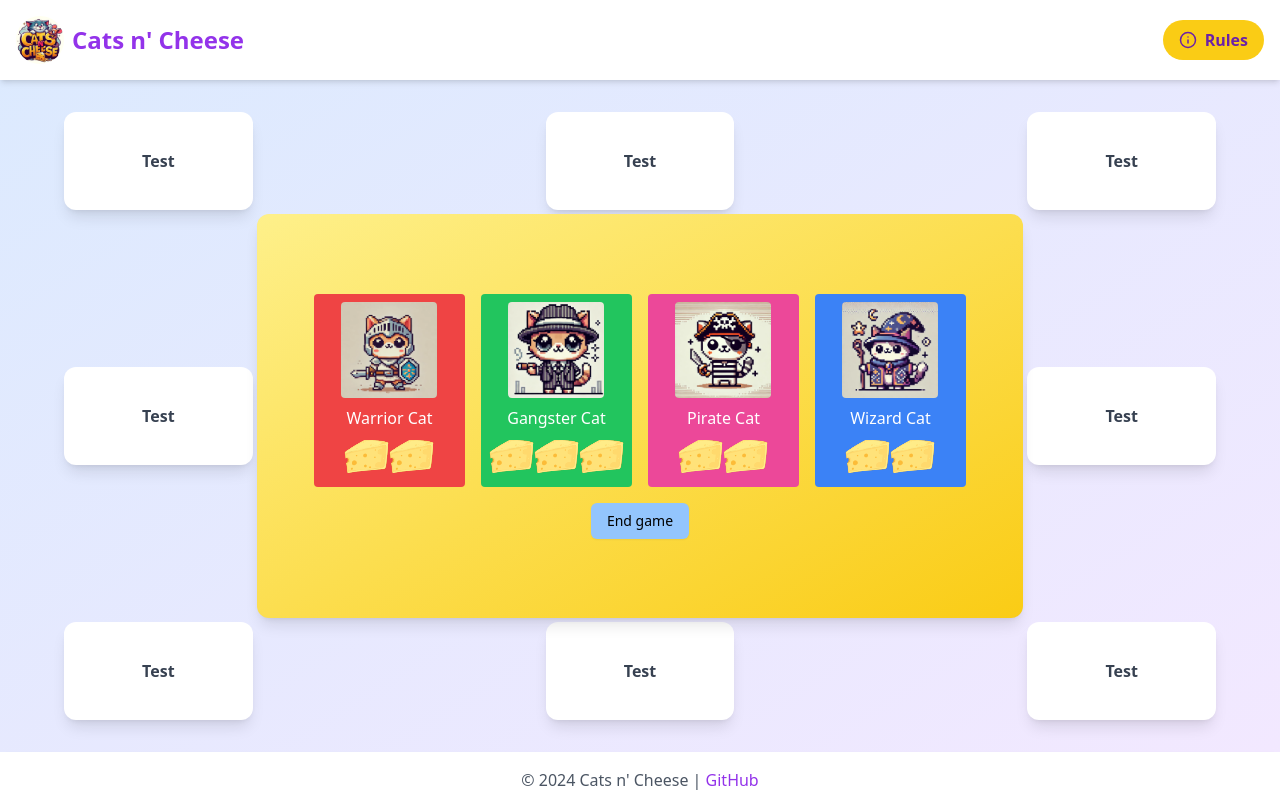
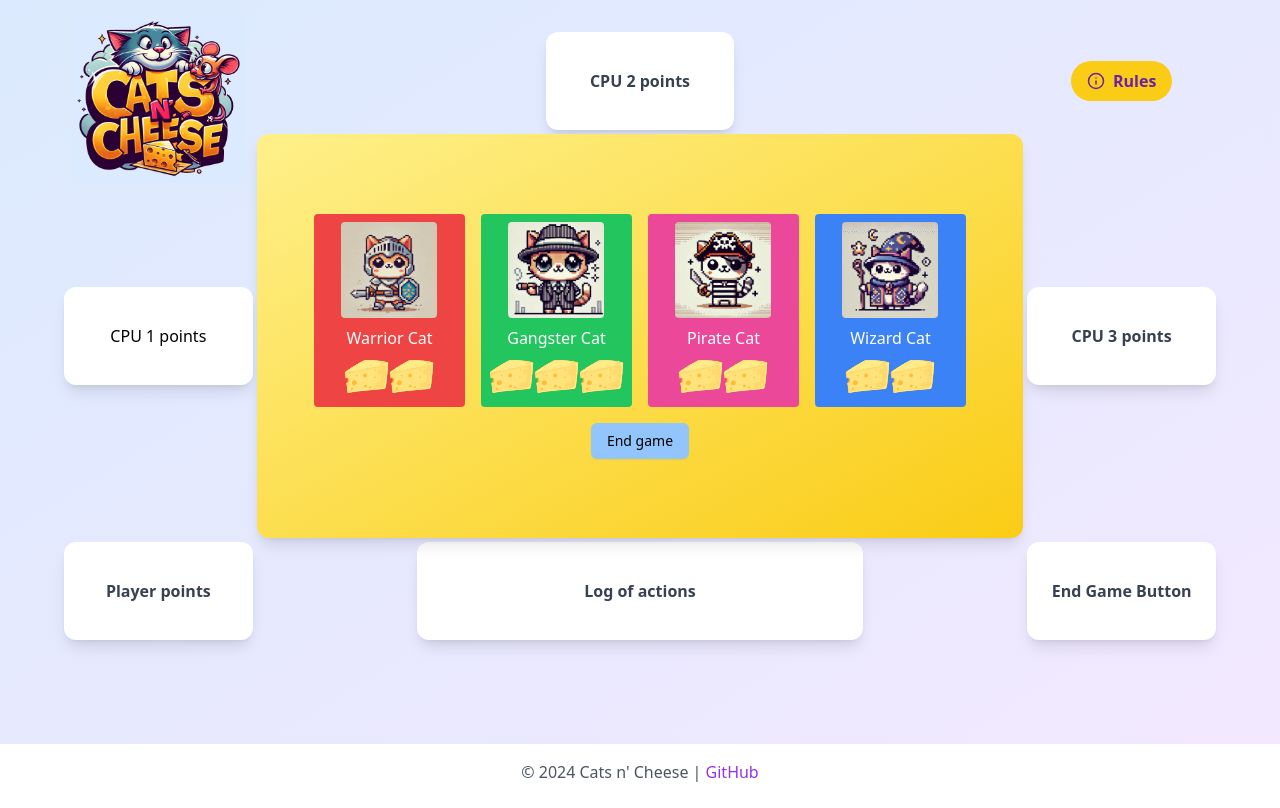
Before and after one commit to sylfort/cats-n-cheese, a Next.js app: page /interface in a window 1280 px wide. Built offline with nearby package versions, Linux system fonts and the light colour scheme.

Commit message:
updated UI without header

```diff
--- a/src/pages/interface.jsx
+++ b/src/pages/interface.jsx
@@ -1,39 +1,43 @@
 import React from "react";
 import { useState } from "react";
-import { Info, Mouse, Lamp } from "lucide-react";
+import { Info } from "lucide-react";
 import CatComponent from "@/components/component/catComponent";
 import GameRulesModal from "@/components/component/rules";
 
 const CatsNCheeseUI = () => {
-  const gridItems = [
-    { id: 0, col: "1 / span 6", row: "1 / span 6" },
-    { id: 1, col: "16 / span 6", row: "1 / span 6" },
-    { id: 2, col: "31 / span 6", row: "1 / span 6" },
-    { id: 3, col: "1 / span 6", row: "16 / span 6" },
-    { id: 4, col: "31 / span 6", row: "16 / span 6" },
-    { id: 5, col: "1 / span 6", row: "31 / span 6" },
-    { id: 6, col: "16 / span 6", row: "31 / span 6" },
-    { id: 7, col: "31 / span 6", row: "31 / span 6" },
-    { id: 8, col: "7 / span 24", row: "7 / span 24", isCenter: true },
-  ];
-
   const [modalOpen, setModalOpen] = useState(false);
   const toggleModal = () => setModalOpen(!modalOpen);
 
   return (
     <div className="flex flex-col min-h-screen bg-gradient-to-br from-blue-100 to-purple-100">
-      {/* Header */}
-      <header className="flex items-center justify-between p-4 bg-white shadow-md">
-        <div className="flex items-center space-x-2">
+      {/* Main Content */}
+      <main className="flex-grow p-8">
+        <div className="grid grid-cols-[repeat(36,1fr)] grid-rows-[repeat(36,1fr)] gap-1 h-[calc(100vh-12rem)] max-w-6xl mx-auto">
+          <div
+            style={{ gridColumn: "1 / span 6", gridRow: "1 / span 6" }}
+            className="flex flex-col items-center justify-center p-2"
+          >
             <img
-            src="/logo.png"
+              src="/final_logo.png"
               alt="Cats n' Cheese Logo"
-            className="w-12 h-12 rounded-full"
+              className="mt-8 rounded-lg w-18 h-18"
             />
-          <h1 className="text-2xl font-bold text-purple-600">
-            Cats n&apos; Cheese
-          </h1>
+            <div className="flex flex-col items-center text-sm font-semibold text-gray-700 md:text-base">
+              {/* <span>Cats n' Cheese</span> */}
             </div>
+          </div>
+          <div
+            style={{ gridColumn: "16 / span 6", gridRow: "1 / span 6" }}
+            className="flex flex-col items-center justify-center p-2 transition duration-300 bg-white shadow-lg rounded-xl hover:shadow-xl hover:bg-blue-50"
+          >
+            <div className="flex flex-col items-center text-sm font-semibold text-gray-700 md:text-base">
+              <span>CPU 2 points</span>
+            </div>
+          </div>
+          <div
+            style={{ gridColumn: "31 / span 6", gridRow: "1 / span 6" }}
+            className="flex flex-col items-center justify-center p-2"
+          >
             <button
               onClick={toggleModal}
               className="flex items-center px-4 py-2 font-semibold text-purple-800 transition duration-300 bg-yellow-400 rounded-full hover:bg-yellow-500"
@@ -41,33 +45,53 @@ const CatsNCheeseUI = () => {
               <Info className="mr-2" size={18} />
               Rules
             </button>
-      </header>
-
-      {/* Main Content */}
-      <main className="flex-grow p-8">
-        <div className="grid grid-cols-[repeat(36,1fr)] grid-rows-[repeat(36,1fr)] gap-1 h-[calc(100vh-12rem)] max-w-6xl mx-auto">
-          {gridItems.map((item) => (
+          </div>
           <div
-              key={item.id}
-              style={{ gridColumn: item.col, gridRow: item.row }}
-              className={`bg-white rounded-xl shadow-lg p-2 flex flex-col items-center justify-center transition duration-300 hover:shadow-xl
-                ${
-                  item.isCenter
-                    ? "bg-gradient-to-br from-yellow-200 to-yellow-400 overflow-hidden"
-                    : "hover:bg-blue-50"
-                }`}
+            style={{ gridColumn: "1 / span 6", gridRow: "16 / span 6" }}
+            className="flex flex-col items-center justify-center p-2 transition duration-300 bg-white shadow-lg rounded-xl hover:shadow-xl hover:bg-blue-50"
           >
-              {item.isCenter ? (
+            <span>CPU 1 points</span>
+          </div>
+          <div
+            style={{ gridColumn: "31 / span 6", gridRow: "16 / span 6" }}
+            className="flex flex-col items-center justify-center p-2 transition duration-300 bg-white shadow-lg rounded-xl hover:shadow-xl hover:bg-blue-50"
+          >
+            <div className="flex flex-col items-center text-sm font-semibold text-gray-700 md:text-base">
+              <span>CPU 3 points</span>
+            </div>
+          </div>
+          <div
+            style={{ gridColumn: "1 / span 6", gridRow: "31 / span 6" }}
+            className="flex flex-col items-center justify-center p-2 transition duration-300 bg-white shadow-lg rounded-xl hover:shadow-xl hover:bg-blue-50"
+          >
+            <div className="flex flex-col items-center text-sm font-semibold text-gray-700 md:text-base">
+              <span>Player points</span>
+            </div>
+          </div>
+          <div
+            style={{ gridColumn: "12 / span 14", gridRow: "31 / span 6" }}
+            className="flex flex-col items-center justify-center p-2 transition duration-300 bg-white shadow-lg rounded-xl hover:shadow-xl hover:bg-blue-50"
+          >
+            <div className="flex flex-col items-center text-sm font-semibold text-gray-700 md:text-base">
+              <span>Log of actions</span>
+            </div>
+          </div>
+          <div
+            style={{ gridColumn: "31 / span 6", gridRow: "31 / span 6" }}
+            className="flex flex-col items-center justify-center p-2 transition duration-300 bg-white shadow-lg rounded-xl hover:shadow-xl hover:bg-blue-50"
+          >
+            <div className="flex flex-col items-center text-sm font-semibold text-gray-700 md:text-base">
+              <span>End Game Button</span>
+            </div>
+          </div>
+          <div
+            style={{ gridColumn: "7 / span 24", gridRow: "7 / span 24" }}
+            className="flex flex-col items-center justify-center p-2 overflow-hidden transition duration-300 shadow-lg bg-gradient-to-br from-yellow-200 to-yellow-400 rounded-xl hover:shadow-xl"
+          >
             <div className="w-full h-full overflow-auto">
               <CatComponent />
             </div>
-              ) : (
-                <div className="flex flex-col items-center text-sm font-semibold text-gray-700 md:text-base">
-                  <span>Test</span>
           </div>
-              )}
-            </div>
-          ))}
         </div>
       </main>
 
```
Also changed, not shown: public/final_logo.png (added), public/logo.png (deleted). Lines whose indentation alone changed are shown as unchanged.
